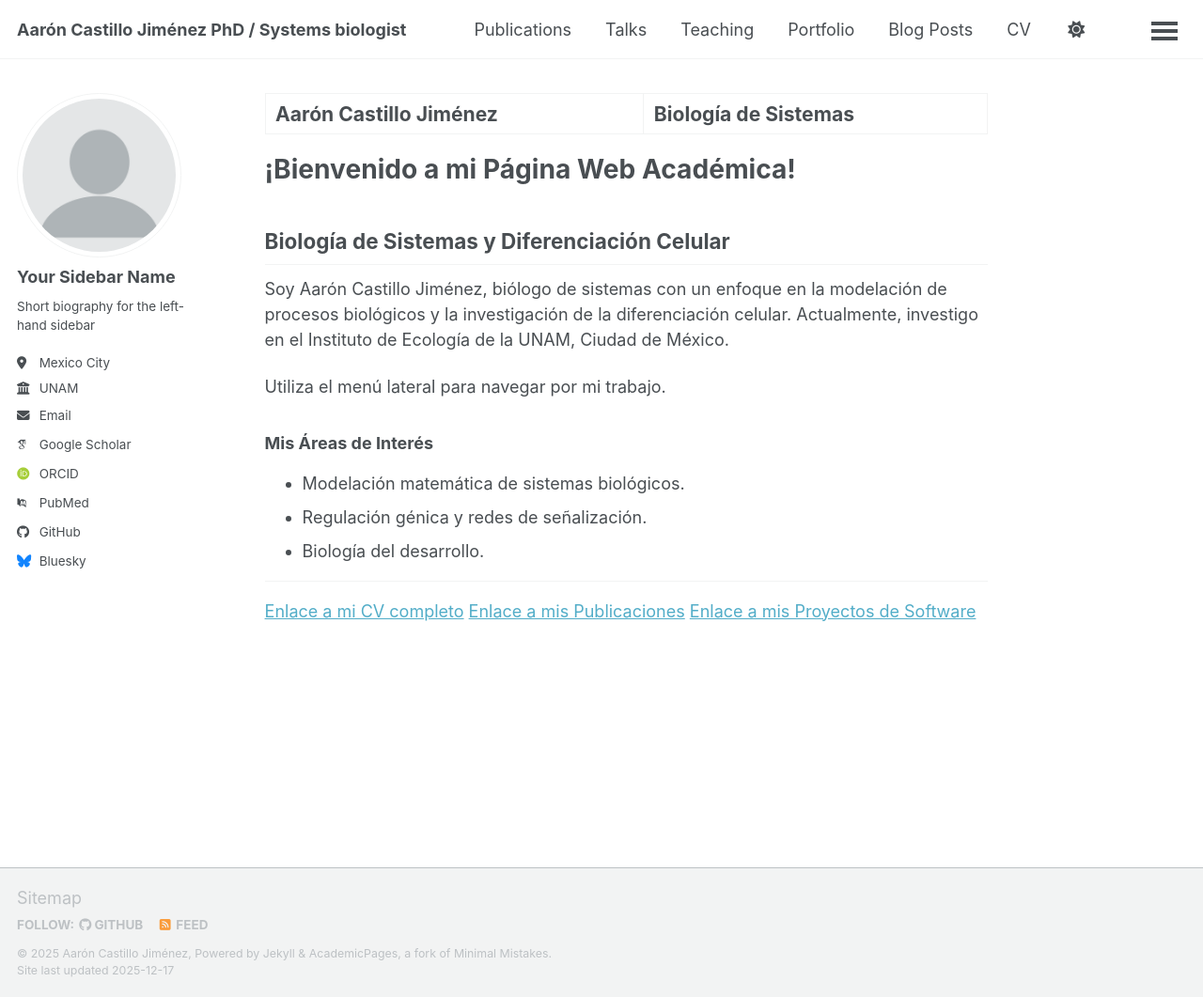
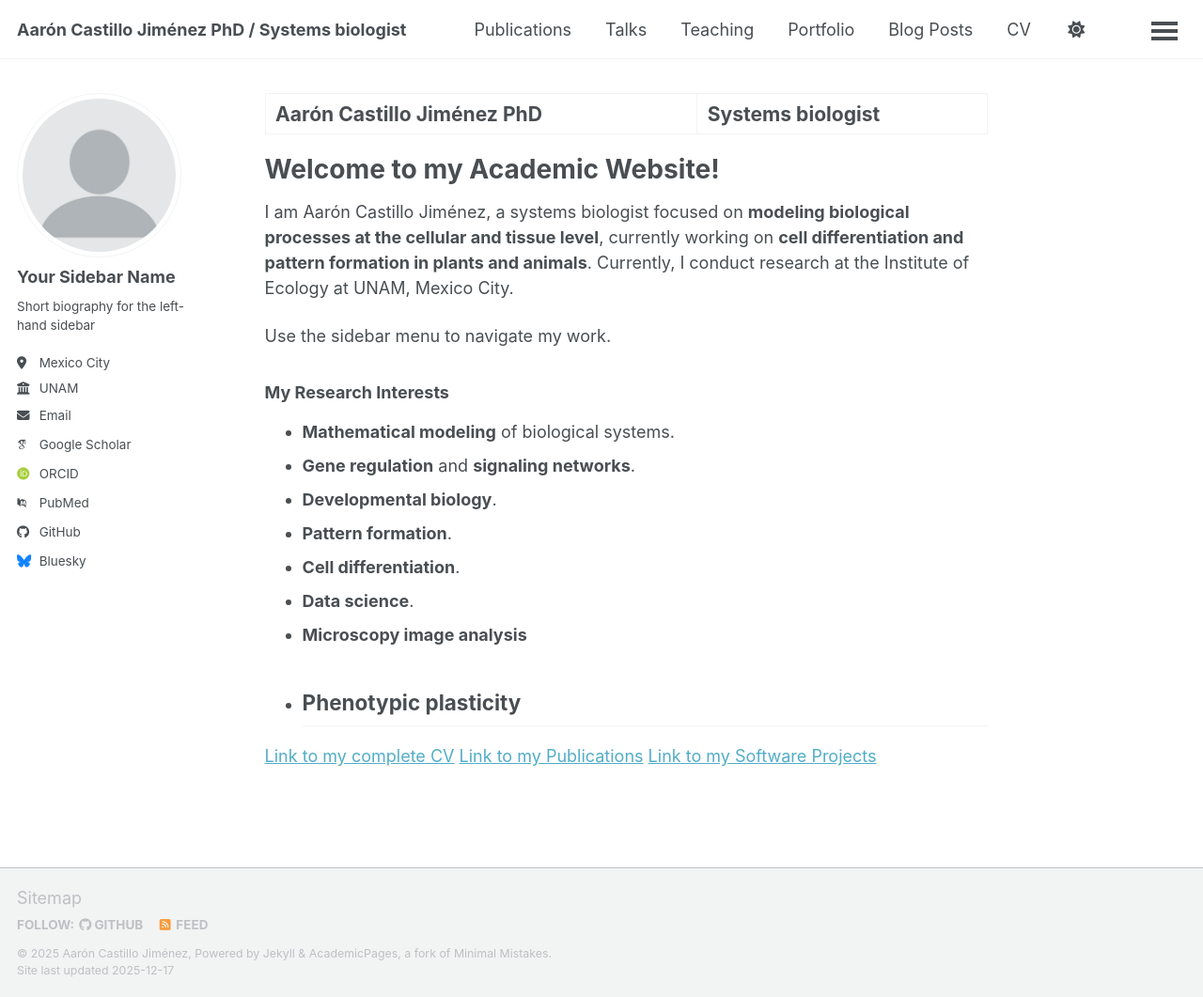
Before and after one commit to AaronCastilloJimenez/aaroncastillojimenez.github.io, a Jekyll site: the page built from _pages/about.md, in a window 1280 px wide and 1061 px high. Shown: the whole window at 94% size. Built offline with Jekyll 4.4.1, drawn with Linux system fonts in a browser that asks for light colours; some web fonts are replaced; a script bundle is joined from its source files by our own code; library files that are not in the unit come from our copies.

Commit message:
about.md

```diff
--- a/_pages/about.md
+++ b/_pages/about.md
@@ -1,6 +1,6 @@
 ---
 permalink: /
-title: "Aarón Castillo Jiménez | Biología de Sistemas"
+title: "Aarón Castillo Jiménez PhD | Systems biologist"
 excerpt: "Página de inicio del Dr. Aarón Castillo Jiménez, Investigador en Biología de Sistemas."
 author_profile: true
 redirect_from:
@@ -8,22 +8,25 @@ redirect_from:
   - /about.html
 ---
 
-# ¡Bienvenido a mi Página Web Académica!
+# Welcome to my Academic Website!
 
-## Biología de Sistemas y Diferenciación Celular
 
-Soy Aarón Castillo Jiménez, biólogo de sistemas con un enfoque en la modelación de procesos biológicos y la investigación de la diferenciación celular. Actualmente, investigo en el Instituto de Ecología de la UNAM, Ciudad de México.
+I am Aarón Castillo Jiménez, a systems biologist focused on **modeling biological processes at the cellular and tissue level**, currently working on **cell differentiation and pattern formation in plants and animals**. Currently, I conduct research at the Institute of Ecology at UNAM, Mexico City.
 
-Utiliza el menú lateral para navegar por mi trabajo.
+Use the sidebar menu to navigate my work.
 
-### Mis Áreas de Interés
+### My Research Interests
 
-* Modelación matemática de sistemas biológicos.
-* Regulación génica y redes de señalización.
-* Biología del desarrollo.
-
+* **Mathematical modeling** of biological systems.
+* **Gene regulation** and **signaling networks**.
+* **Developmental biology**.
+* **Pattern formation**.
+* **Cell differentiation**.
+* **Data science**.
+* **Microscopy image analysis**
+* **Phenotypic plasticity**
 ---
 
-[Enlace a mi CV completo](/cv/)
-[Enlace a mis Publicaciones](/publications/)
-[Enlace a mis Proyectos de Software](/portfolio/)
+[Link to my complete CV](/cv/)
+[Link to my Publications](/publications/)
+[Link to my Software Projects](/portfolio/)
```
